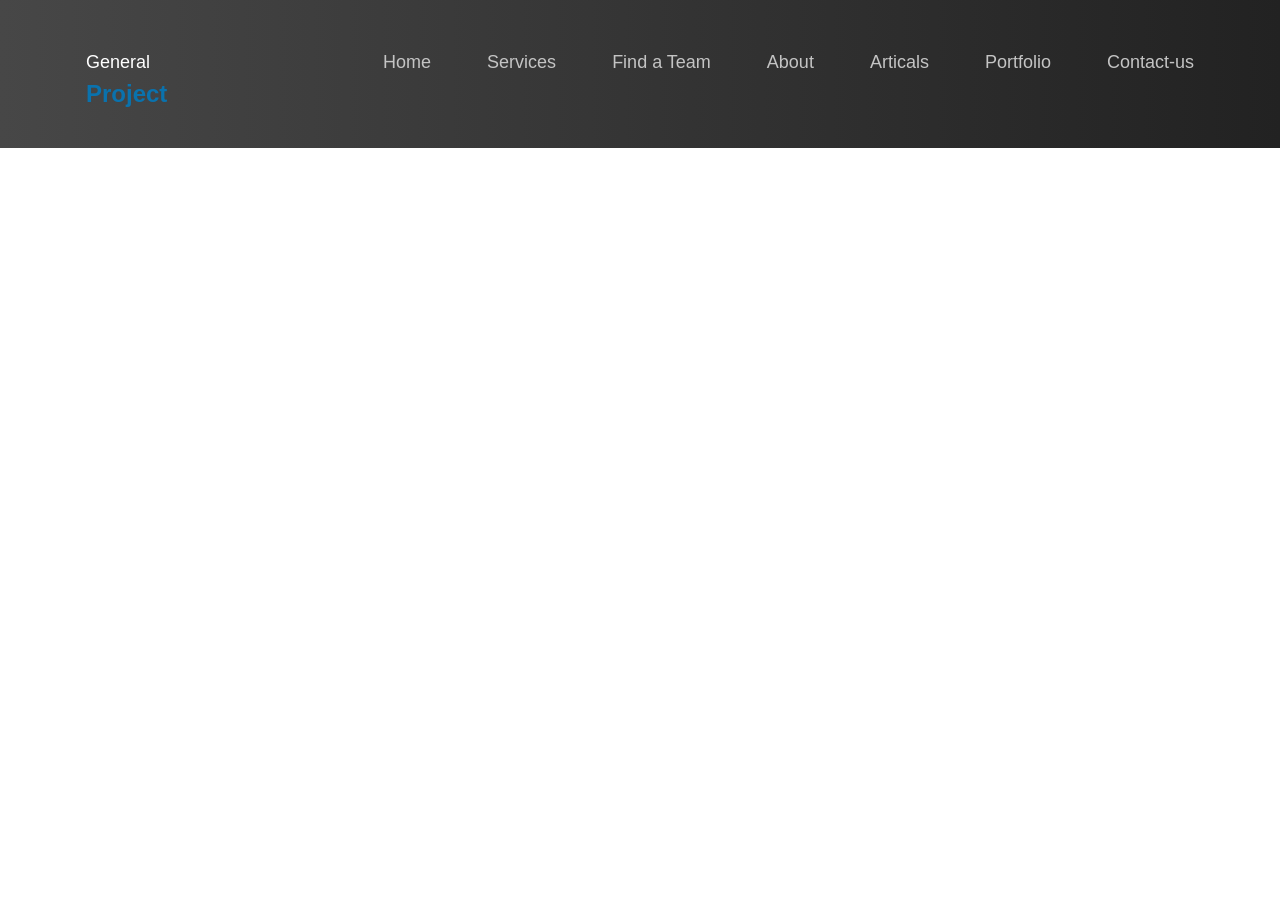
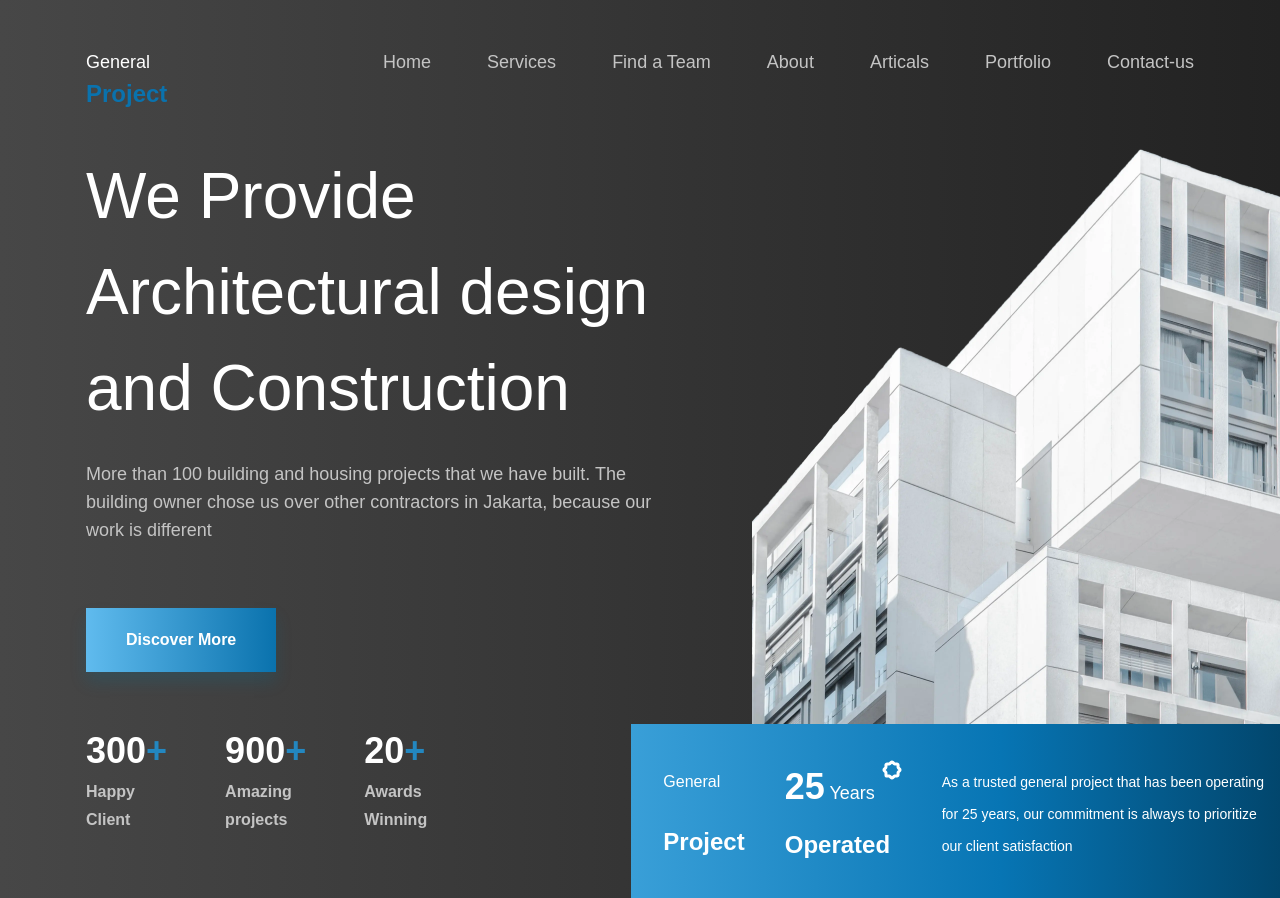
Before and after one commit to Deepakverma-556/architectural, a React (Create React App) app: page / in a window 1280 px wide. Before the commit the page ends 800 px from the top, so only its background shows below. Built offline with nearby package versions, Linux system fonts and the light colour scheme.

Commit message:
hero section

```diff
--- a/src/components/Header.jsx
+++ b/src/components/Header.jsx
@@ -1,6 +1,6 @@
 import React from "react";
 import { useState, useEffect } from "react";
-
+import home from "../assets/images/sec-1-bg.webp";
 const Header = () => {
   const [open, setOpen] = useState(false);
   useEffect(() => {
@@ -18,9 +18,9 @@ const Header = () => {
     };
   }, [open]);
   return (
-    <section className="bg-gradient-to-r from-[#474747] to-[#222222] font-poppins pt-12">
+    <section className="bg-gradient-to-r from-[#474747] to-[#222222] font-poppins pt-12 max-lg:pt-8 min-h-screen overflow-hidden">
       <nav>
-        <div className="max-w-xxl mx-auto px-4 pb-9">
+        <div className="max-w-xxl mx-auto px-4 pb-9 max-lg:pb-6">
           <div className="w-full flex justify-between items-start">
             <div>
               <a href="" className="font-medium text-lg leading-7 text-white">
@@ -109,7 +109,8 @@ const Header = () => {
           >
             <ul className="flex flex-col justify-center items-center gap-14">
               <li>
-                <a onClick={() => setOpen(open)}
+                <a
+                  onClick={() => setOpen(open)}
                   href="#"
                   className="font-medium text-lg leading-7 relative group text-gray"
                 >
@@ -118,7 +119,8 @@ const Header = () => {
                 </a>
               </li>
               <li>
-                <a onClick={() => setOpen(false)}
+                <a
+                  onClick={() => setOpen(false)}
                   href="#"
                   className="font-medium text-lg leading-7 relative group text-gray"
                 >
@@ -127,7 +129,8 @@ const Header = () => {
                 </a>
               </li>
               <li>
-                <a onClick={() => setOpen(false)}
+                <a
+                  onClick={() => setOpen(false)}
                   href="#"
                   className="font-medium text-lg leading-7 relative group text-gray text-nowrap"
                 >
@@ -136,7 +139,8 @@ const Header = () => {
                 </a>
               </li>
               <li>
-                <a onClick={() => setOpen(false)}
+                <a
+                  onClick={() => setOpen(false)}
                   href="#"
                   className="font-medium text-lg leading-7 relative group text-gray"
                 >
@@ -145,7 +149,8 @@ const Header = () => {
                 </a>
               </li>
               <li>
-                <a onClick={() => setOpen(false)}
+                <a
+                  onClick={() => setOpen(false)}
                   href="#"
                   className="font-medium text-lg leading-7 relative group text-gray"
                 >
@@ -154,7 +159,8 @@ const Header = () => {
                 </a>
               </li>
               <li>
-                <a onClick={() => setOpen(false)}
+                <a
+                  onClick={() => setOpen(false)}
                   href="#"
                   className="font-medium text-lg leading-7 relative group text-gray"
                 >
@@ -163,7 +169,8 @@ const Header = () => {
                 </a>
               </li>
               <li>
-                <a onClick={() => setOpen(open)}
+                <a
+                  onClick={() => setOpen(open)}
                   href="#"
                   className="font-medium text-lg leading-7 relative group text-gray text-nowrap"
                 >
@@ -175,6 +182,154 @@ const Header = () => {
           </div>
         </div>
       </nav>
+      <div className="max-w-xxl mx-auto px-4 relative lg:pb-[52px]">
+        <div className="bg-home max-lg:hidden w-full bg-cover bg-top absolute -right-60 h-full max-w-[698px] max-h-[741px]"></div>
+        <div className="">
+          <h2 className="font-medium text-xxxxxl max-lg:leading-tight max-lg:text-5xl leading-xxxl text-white lg:max-w-[654px]">
+            We Provide Architectural design and Construction
+          </h2>
+          <p className="font-medium text-lg lg:max-w-[579px] leading-7 text-gray pt-6 pb-16 max-lg:pt-4 max-lg:pb-10">
+            More than 100 building and housing projects that we have built. The
+            building owner chose us over other contractors in Jakarta, because
+            our work is different
+          </p>
+          <button className="py-5 px-10 font-semibold text-base leading-6 text-white bg-gradient-to-r from-[#60bbee] to-blue shadow-[0px_10px_15px_0px] shadow-[#01739933]">
+            Discover More
+          </button>
+        </div>
+        <div className="flex gap-12 pt-10 max-lg:pt-7 lg:hidden">
+          <div>
+            <p className="font-bold text-4xl max-lg:text-3xl leading-xl text-white">
+              300<span className="text-dark-blue">+</span>
+            </p>
+            <p className="max-w-24 font-semibold text-base leading-7 text-gray">
+              Happy Client
+            </p>
+          </div>
+          <div>
+            <p className="font-bold text-4xl max-lg:text-3xl leading-xl text-white">
+              900<span className="text-dark-blue">+</span>
+            </p>
+            <p className="max-w-24 font-semibold text-base leading-7 text-gray">
+              Amazing projects
+            </p>
+          </div>
+          <div>
+            <p className="font-bold text-4xl max-lg:text-3xl leading-xl text-white">
+              20<span className="text-dark-blue">+</span>
+            </p>
+            <p className="max-w-24 font-semibold text-base leading-7 text-gray">
+              Awards Winning
+            </p>
+          </div>
+        </div>
+        <div className="lg:hidden max-w-96 mx-auto max-lg:pt-6">
+          <img src={home} alt="sec-1-bg" />
+        </div>
+      </div>
+      <div className="max-w-xxl mx-auto px-4">
+        <div className="flex flex-wrap justify-between relative max-lg:hidden">
+          <div className="w-full lg:w-4/12 ">
+            <div className="flex gap-12 pb-16 ">
+              <div>
+                <p className="font-bold text-4xl leading-xl text-white">
+                  300<span className="text-dark-blue">+</span>
+                </p>
+                <p className="max-w-24 font-semibold text-base leading-7 text-gray">
+                  Happy Client
+                </p>
+              </div>
+              <div>
+                <p className="font-bold text-4xl leading-xl text-white">
+                  900<span className="text-dark-blue">+</span>
+                </p>
+                <p className="max-w-24 font-semibold text-base leading-7 text-gray">
+                  Amazing projects
+                </p>
+              </div>
+              <div>
+                <p className="font-bold text-4xl leading-xl text-white">
+                  20<span className="text-dark-blue">+</span>
+                </p>
+                <p className="max-w-24 font-semibold text-base leading-7 text-gray">
+                  Awards Winning
+                </p>
+              </div>
+            </div>
+          </div>
+          <div className="w-full lg:w-8/12 absolute -right-44 max-h-10 h-full">
+            <div className="flex items-center gap-10 py-9 px-8 bg-gradient-to-r from-[#399fd8] via-[#0775b4] to-[#003756]">
+              <p className="font-medium text-base leading-7 text-white">
+                General <br /> <br />
+                <span className="font-semibold text-2xl leading-9">
+                  Project
+                </span>
+              </p>
+              <div className="relative">
+                <p className="font-bold text-4xl leading-xl text-white max-w-[117px]">
+                  25
+                  <span className="font-medium text-lg leading-7"> Years </span>
+                  <span className="font-semibold text-2xl leading-9">
+                    Operated
+                  </span>
+                </p>
+                <div className="absolute top-0 right-0">
+                  <svg
+                    width="20"
+                    height="20"
+                    viewBox="0 0 20 20"
+                    fill="none"
+                    xmlns="http://www.w3.org/2000/svg"
+                  >
+                    <path
+                      d="M7.90979 3.58678L9.20003 2.29883C9.41177 2.08717 9.6989 1.96826 9.99829 1.96826C10.2977 1.96826 10.5848 2.08717 10.7965 2.29883L12.0891 3.58792C12.3005 3.79976 12.5874 3.91896 12.8868 3.91934H14.9187C15.2181 3.91934 15.5053 4.0383 15.7171 4.25005C15.9288 4.4618 16.0478 4.74899 16.0478 5.04844V7.08037C16.0479 7.37952 16.1666 7.66641 16.3781 7.87805L17.6694 9.16829C17.8811 9.38003 18 9.66716 18 9.96655C18 10.2659 17.8811 10.5531 17.6694 10.7648L16.3792 12.0562C16.1666 12.2676 16.0478 12.5545 16.0478 12.8539V14.8858C16.0478 15.1853 15.9288 15.4724 15.7171 15.6842C15.5053 15.8959 15.2181 16.0149 14.9187 16.0149H12.8868C12.5876 16.015 12.3007 16.1338 12.0891 16.3452L10.7988 17.6366C10.5871 17.8482 10.3 17.9671 10.0006 17.9671C9.70118 17.9671 9.41405 17.8482 9.20232 17.6366L7.91093 16.3463C7.69951 16.1338 7.41267 16.0149 7.11325 16.0149H5.08132C4.45735 16.0149 3.95222 15.5098 3.95222 14.8858V12.8539C3.95222 12.5545 3.83337 12.2676 3.62195 12.0562L2.33057 10.7659C2.1189 10.5542 2 10.2671 2 9.96769C2 9.6683 2.1189 9.38117 2.33057 9.16943L3.61966 7.87691C3.8315 7.66545 3.9507 7.37854 3.95108 7.07923V5.0473C3.95108 4.74784 4.07004 4.46065 4.28179 4.2489C4.49353 4.03716 4.78072 3.9182 5.08018 3.9182H7.11211C7.41142 3.91782 7.69833 3.79862 7.90979 3.58678Z"
+                      stroke="white"
+                      strokeWidth="3"
+                    />
+                  </svg>
+                </div>
+              </div>
+              <p className="text-sm leading-8 max-w-[333px] text-white">
+                As a trusted general project that has been operating for 25
+                years, our commitment is always to prioritize our client
+                satisfaction
+              </p>
+            </div>
+          </div>
+        </div>
+        <div className="flex lg:hidden items-center gap-10 py-9 px-8 bg-gradient-to-r from-[#399fd8] via-[#0775b4] to-[#003756]">
+          <p className="font-medium text-base leading-7 text-white">
+            General <br /> <br />
+            <span className="font-semibold text-2xl leading-9">Project</span>
+          </p>
+          <div className="relative">
+            <p className="font-bold text-4xl leading-xl text-white max-w-[117px]">
+              25
+              <span className="font-medium text-lg leading-7"> Years </span>
+              <span className="font-semibold text-2xl leading-9">Operated</span>
+            </p>
+            <div className="absolute top-0 right-0">
+              <svg
+                width="20"
+                height="20"
+                viewBox="0 0 20 20"
+                fill="none"
+                xmlns="http://www.w3.org/2000/svg"
+              >
+                <path
+                  d="M7.90979 3.58678L9.20003 2.29883C9.41177 2.08717 9.6989 1.96826 9.99829 1.96826C10.2977 1.96826 10.5848 2.08717 10.7965 2.29883L12.0891 3.58792C12.3005 3.79976 12.5874 3.91896 12.8868 3.91934H14.9187C15.2181 3.91934 15.5053 4.0383 15.7171 4.25005C15.9288 4.4618 16.0478 4.74899 16.0478 5.04844V7.08037C16.0479 7.37952 16.1666 7.66641 16.3781 7.87805L17.6694 9.16829C17.8811 9.38003 18 9.66716 18 9.96655C18 10.2659 17.8811 10.5531 17.6694 10.7648L16.3792 12.0562C16.1666 12.2676 16.0478 12.5545 16.0478 12.8539V14.8858C16.0478 15.1853 15.9288 15.4724 15.7171 15.6842C15.5053 15.8959 15.2181 16.0149 14.9187 16.0149H12.8868C12.5876 16.015 12.3007 16.1338 12.0891 16.3452L10.7988 17.6366C10.5871 17.8482 10.3 17.9671 10.0006 17.9671C9.70118 17.9671 9.41405 17.8482 9.20232 17.6366L7.91093 16.3463C7.69951 16.1338 7.41267 16.0149 7.11325 16.0149H5.08132C4.45735 16.0149 3.95222 15.5098 3.95222 14.8858V12.8539C3.95222 12.5545 3.83337 12.2676 3.62195 12.0562L2.33057 10.7659C2.1189 10.5542 2 10.2671 2 9.96769C2 9.6683 2.1189 9.38117 2.33057 9.16943L3.61966 7.87691C3.8315 7.66545 3.9507 7.37854 3.95108 7.07923V5.0473C3.95108 4.74784 4.07004 4.46065 4.28179 4.2489C4.49353 4.03716 4.78072 3.9182 5.08018 3.9182H7.11211C7.41142 3.91782 7.69833 3.79862 7.90979 3.58678Z"
+                  stroke="white"
+                  strokeWidth="3"
+                />
+              </svg>
+            </div>
+          </div>
+          <p className="text-sm leading-8 max-w-[333px] text-white">
+            As a trusted general project that has been operating for 25 years,
+            our commitment is always to prioritize our client satisfaction
+          </p>
+        </div>
+      </div>
     </section>
   );
 };
```
Also changed, not shown: tailwind.config.js (+8 -1 lines), src/index.css (line endings or trailing spaces). Lines whose indentation alone changed are shown as unchanged.
